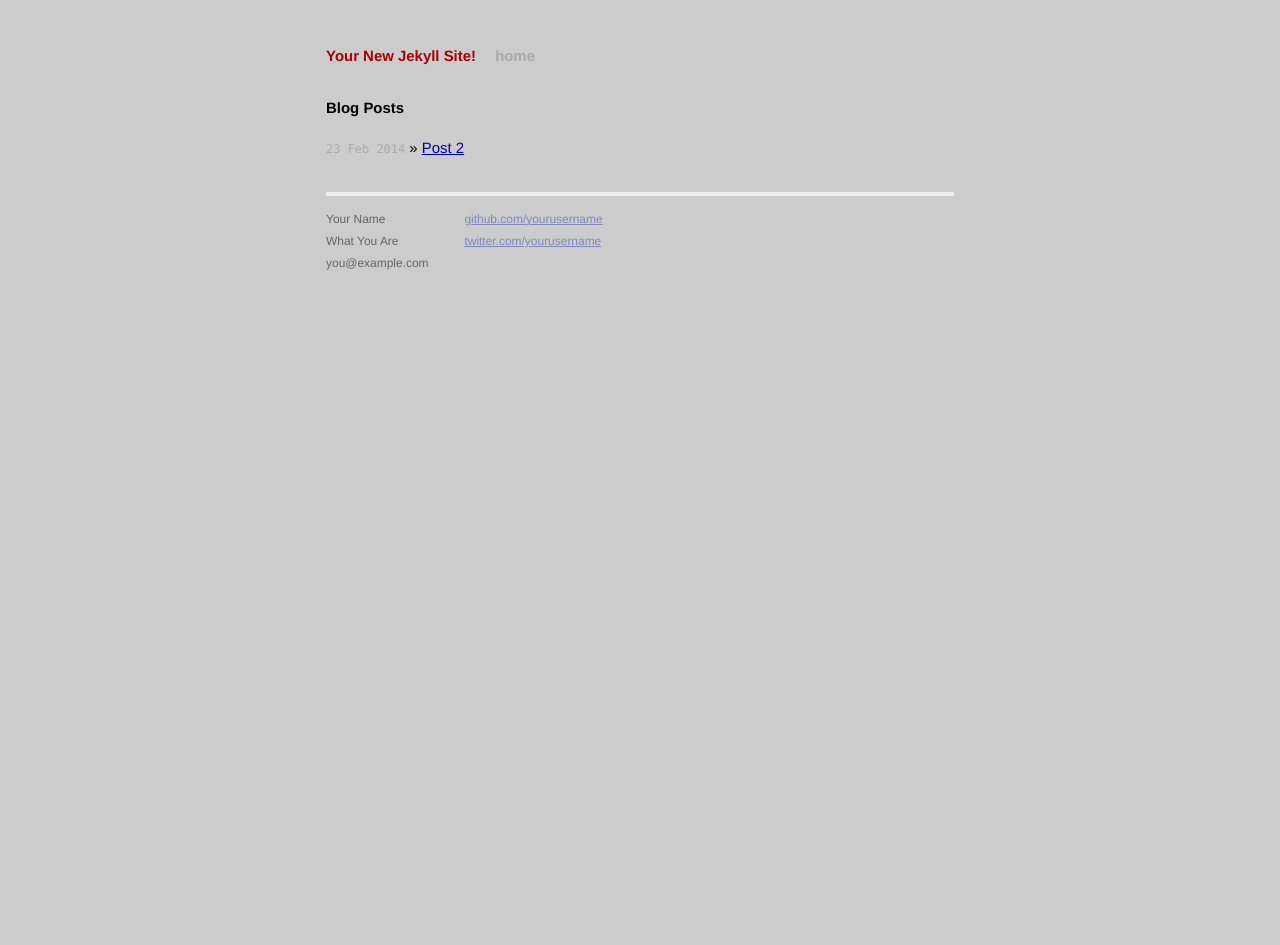
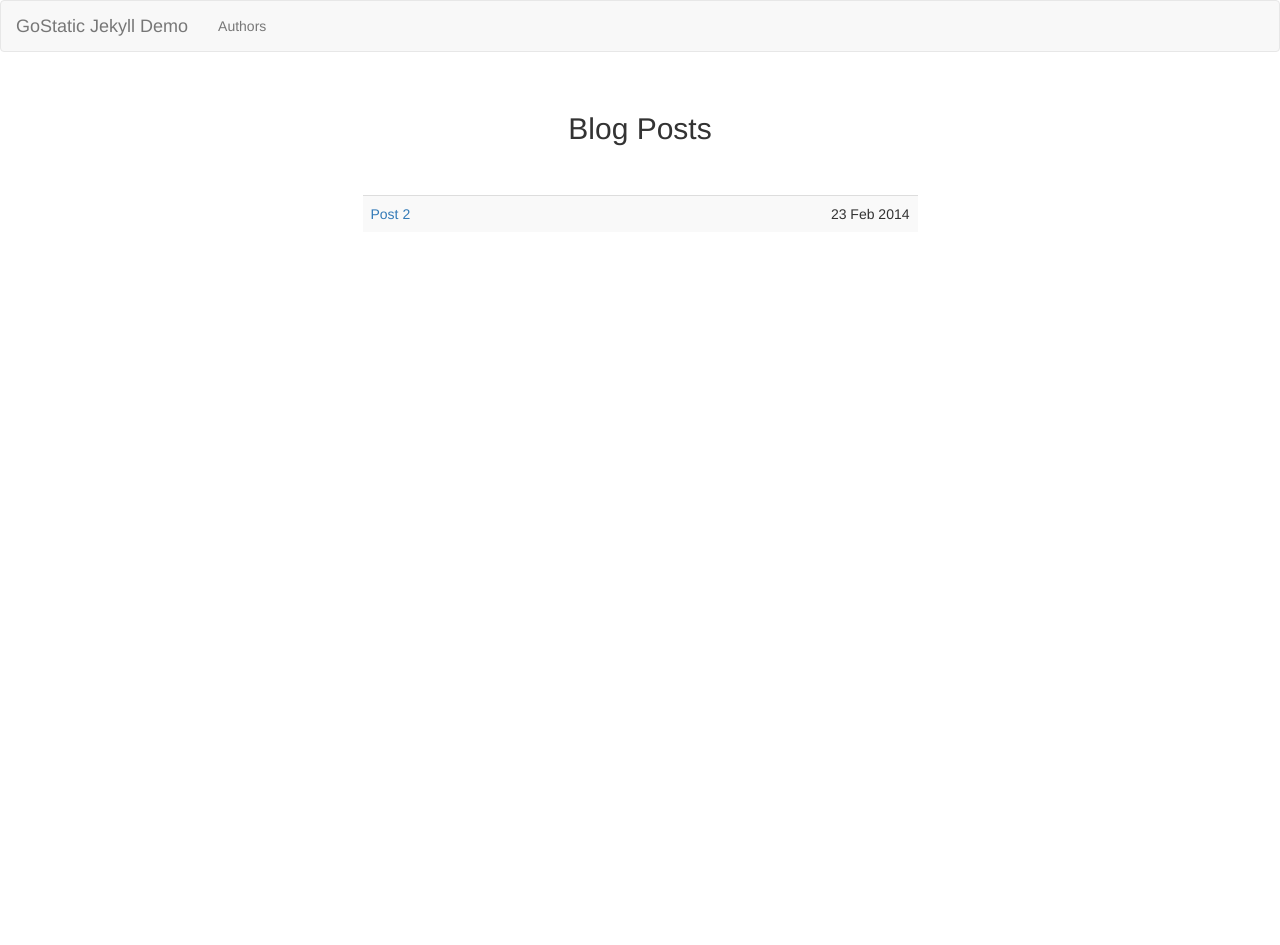
Before and after one commit to marcqualie/jekyll-test, a Jekyll site: the page built from index.html, in a window 1280 px wide. Built offline with Jekyll 4.4.1, drawn with Linux system fonts in a browser that asks for light colours; after the commit the page ends 900 px from its top, so only the background shows below that.

Commit message:
Move to Bootstrap default theme

```diff
--- a/_config.yml
+++ b/_config.yml
@@ -1,4 +1,4 @@
-name: Your New Jekyll Site!
+title: GoStatic Jekyll Demo
 
 collections:
   posts:
--- /dev/null
+++ b/_includes/navbar.html
@@ -0,0 +1,13 @@
+<div class="navbar navbar-default">
+  <div class="container-fluid">
+
+    <a class="navbar-brand" href="/">{{ site.title }}</a>
+
+    <ul class="nav navbar-nav">
+      <li>
+        <a href="/authors">Authors</a>
+      </li>
+    </ul>
+
+  </div>
+</div>
--- a/_layouts/default.html
+++ b/_layouts/default.html
@@ -3,42 +3,15 @@
   <head>
     <meta charset="utf-8">
     <meta http-equiv="X-UA-Compatible" content="IE=edge,chrome=1">
-        <title>{{ page.title }}</title>
     <meta name="viewport" content="width=device-width">
-
-        <!-- syntax highlighting CSS -->
-        <link rel="stylesheet" href="/css/syntax.css">
-
-        <!-- Custom CSS -->
-        <link rel="stylesheet" href="/css/main.css">
-
+    <title>{{ page.title || site.title }}</title>
+    <link rel="stylesheet" href="https://maxcdn.bootstrapcdn.com/bootstrap/3.3.5/css/bootstrap.min.css">
   </head>
   <body>
 
-        <div class="site">
-          <div class="header">
-            <h1 class="title"><a href="/">{{ site.name }}</a></h1>
-            <a class="extra" href="/">home</a>
-          </div>
+    {% include navbar.html %}
 
     {{ content }}
 
-          <div class="footer">
-            <div class="contact">
-              <p>
-                Your Name<br />
-                What You Are<br />
-                you@example.com
-              </p>
-            </div>
-            <div class="contact">
-              <p>
-                <a href="https://github.com/yourusername">github.com/yourusername</a><br />
-                <a href="https://twitter.com/yourusername">twitter.com/yourusername</a><br />
-              </p>
-            </div>
-          </div>
-        </div>
-
   </body>
 </html>
--- a/index.html
+++ b/index.html
@@ -1,13 +1,31 @@
 ---
 layout: default
-title: Your New Jekyll Site!
 ---
 
-<div id="home">
-  <h1>Blog Posts</h1>
-  <ul class="posts">
-    {% for post in site.posts %}
-      <li><span>{{ post.date | date_to_string }}</span> &raquo; <a href="{{ post.url }}">{{ post.title }}</a></li>
-    {% endfor %}
-  </ul>
+<div class="container">
+
+  <br/>
+  <h2 class="text-center">Blog Posts</h2>
+
+  <br/>
+  <br/>
+  <div class="row">
+    <div class="col-sm-6 col-sm-offset-3">
+      <table class="table table-striped">
+        <tbody>
+          {% for post in site.posts %}
+            <tr>
+              <td>
+                <a href="{{ post.url }}">{{ post.title }}</a>
+              </td>
+              <td class="text-right">
+                {{ post.date | date_to_string }}
+              </td>
+            </tr>
+          {% endfor %}
+        </tbody>
+      </table>
+    </div>
+  </div>
+
 </div>
```
Also changed, not shown: _authors/index.html (added, +14 -0 lines), _layouts/author.html (+12 -9 lines). Lines whose indentation alone changed are shown as unchanged.
